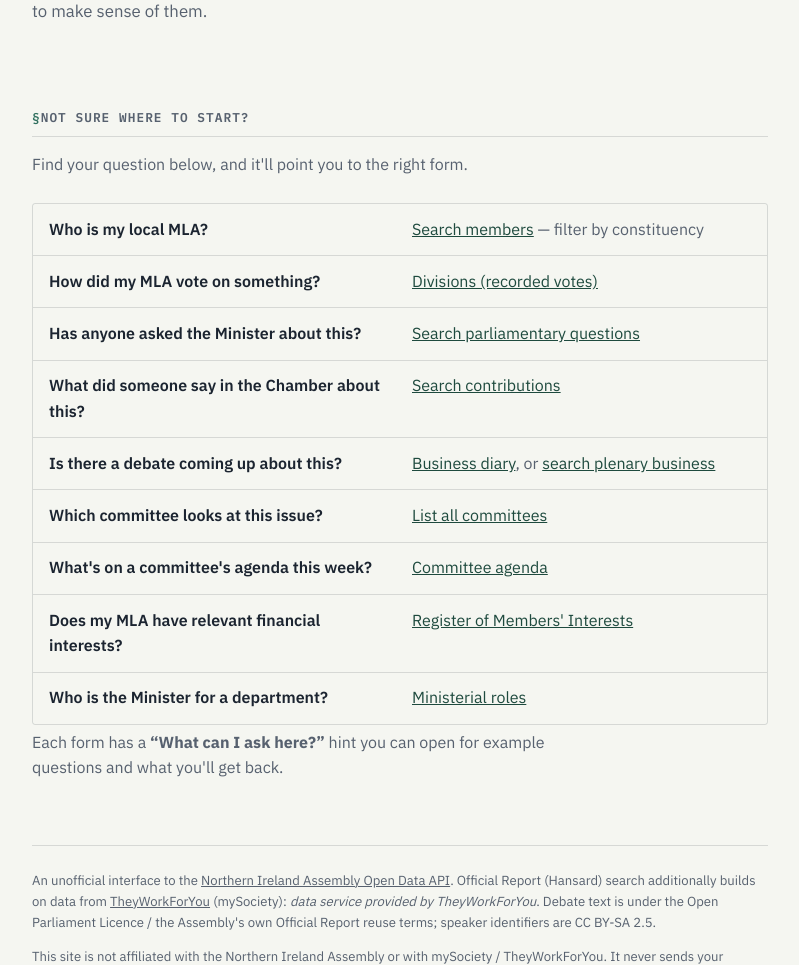
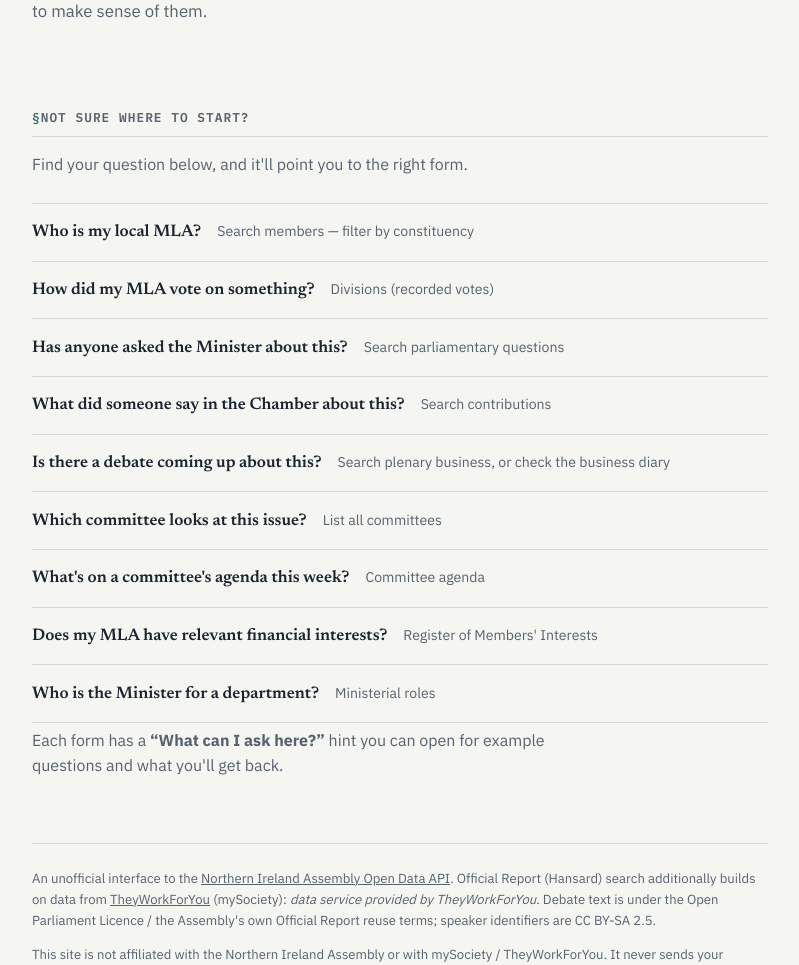
Before and after one commit to tobiasdavidson7-ui/ni-assembly-mcp, a Python web app: template ni_assembly_mcp/forms/templates/index.html in a window 1280 px wide. Shown: the part 303-1268 px from the top of the page, without its empty margins (240-1039 px from the left). Run offline with Jinja, Linux system fonts and the light colour scheme; the template is opened without the code that fills it, so the values that code supplies are empty.

Commit message:
Match lookup section layout to the forms register below it
Each row is now the same whole-row-clickable link component used by
the register list (question in the serif register-row-title, target
form in the plain register-row-summary, no separate underlined
sub-links) instead of a definition list with inline anchors.

Co-Authored-By: Claude Sonnet 5 <noreply@anthropic.com>

```diff
--- a/ni_assembly_mcp/forms/templates/base.html
+++ b/ni_assembly_mcp/forms/templates/base.html
@@ -129,19 +129,8 @@
   .hero h1 em { font-style: italic; color: var(--accent-strong); }
   .hero .lede { font-size: 1.05rem; color: var(--ink-soft); max-width: 46ch; margin: 0; }
 
-  /* index.html — lookup list (question → form), same voice as the register below it */
+  /* index.html — lookup section (reuses .register-list/.register-row below) */
   .lookup { margin: 0 0 1rem; }
-  .lookup-list { margin: 0; border: 1px solid var(--hairline); border-radius: var(--radius); }
-  .lookup-row {
-    display: grid; grid-template-columns: 1fr 1fr; gap: .3rem 1.5rem;
-    padding: .8rem 1rem; border-bottom: 1px solid var(--hairline);
-  }
-  .lookup-list .lookup-row:last-child { border-bottom: none; }
-  .lookup-row dt { font-weight: 600; color: var(--ink); margin: 0; }
-  .lookup-row dd { color: var(--ink-soft); margin: 0; }
-  @media (max-width: 640px) {
-    .lookup-row { grid-template-columns: 1fr; gap: .2rem; }
-  }
 
   /* index.html — register (form groups) */
   .register { margin: 0 0 1rem; }
--- a/ni_assembly_mcp/forms/templates/index.html
+++ b/ni_assembly_mcp/forms/templates/index.html
@@ -10,26 +10,53 @@
 <section class="lookup">
   <h2 class="register-heading">Not sure where to start?</h2>
   <p class="summary">Find your question below, and it'll point you to the right form.</p>
-  <dl class="lookup-list">
-    <div class="lookup-row"><dt>Who is my local MLA?</dt>
-      <dd><a href="/forms/members">Search members</a> — filter by constituency</dd></div>
-    <div class="lookup-row"><dt>How did my MLA vote on something?</dt>
-      <dd><a href="/forms/divisions">Divisions (recorded votes)</a></dd></div>
-    <div class="lookup-row"><dt>Has anyone asked the Minister about this?</dt>
-      <dd><a href="/forms/questions">Search parliamentary questions</a></dd></div>
-    <div class="lookup-row"><dt>What did someone say in the Chamber about this?</dt>
-      <dd><a href="/forms/contributions">Search contributions</a></dd></div>
-    <div class="lookup-row"><dt>Is there a debate coming up about this?</dt>
-      <dd><a href="/forms/business-diary">Business diary</a>, or <a href="/forms/plenary-business">search plenary business</a></dd></div>
-    <div class="lookup-row"><dt>Which committee looks at this issue?</dt>
-      <dd><a href="/forms/committees">List all committees</a></dd></div>
-    <div class="lookup-row"><dt>What's on a committee's agenda this week?</dt>
-      <dd><a href="/forms/committee-agenda">Committee agenda</a></dd></div>
-    <div class="lookup-row"><dt>Does my MLA have relevant financial interests?</dt>
-      <dd><a href="/forms/registered-interests">Register of Members' Interests</a></dd></div>
-    <div class="lookup-row"><dt>Who is the Minister for a department?</dt>
-      <dd><a href="/forms/ministerial-roles">Ministerial roles</a></dd></div>
-  </dl>
+  <ul class="register-list">
+    <li><a class="register-row" href="/forms/members">
+      <span class="register-row-title">Who is my local MLA?</span>
+      <span class="register-row-summary">Search members — filter by constituency</span>
+      <span class="register-row-arrow" aria-hidden="true">&rarr;</span>
+    </a></li>
+    <li><a class="register-row" href="/forms/divisions">
+      <span class="register-row-title">How did my MLA vote on something?</span>
+      <span class="register-row-summary">Divisions (recorded votes)</span>
+      <span class="register-row-arrow" aria-hidden="true">&rarr;</span>
+    </a></li>
+    <li><a class="register-row" href="/forms/questions">
+      <span class="register-row-title">Has anyone asked the Minister about this?</span>
+      <span class="register-row-summary">Search parliamentary questions</span>
+      <span class="register-row-arrow" aria-hidden="true">&rarr;</span>
+    </a></li>
+    <li><a class="register-row" href="/forms/contributions">
+      <span class="register-row-title">What did someone say in the Chamber about this?</span>
+      <span class="register-row-summary">Search contributions</span>
+      <span class="register-row-arrow" aria-hidden="true">&rarr;</span>
+    </a></li>
+    <li><a class="register-row" href="/forms/plenary-business">
+      <span class="register-row-title">Is there a debate coming up about this?</span>
+      <span class="register-row-summary">Search plenary business, or check the business diary</span>
+      <span class="register-row-arrow" aria-hidden="true">&rarr;</span>
+    </a></li>
+    <li><a class="register-row" href="/forms/committees">
+      <span class="register-row-title">Which committee looks at this issue?</span>
+      <span class="register-row-summary">List all committees</span>
+      <span class="register-row-arrow" aria-hidden="true">&rarr;</span>
+    </a></li>
+    <li><a class="register-row" href="/forms/committee-agenda">
+      <span class="register-row-title">What's on a committee's agenda this week?</span>
+      <span class="register-row-summary">Committee agenda</span>
+      <span class="register-row-arrow" aria-hidden="true">&rarr;</span>
+    </a></li>
+    <li><a class="register-row" href="/forms/registered-interests">
+      <span class="register-row-title">Does my MLA have relevant financial interests?</span>
+      <span class="register-row-summary">Register of Members' Interests</span>
+      <span class="register-row-arrow" aria-hidden="true">&rarr;</span>
+    </a></li>
+    <li><a class="register-row" href="/forms/ministerial-roles">
+      <span class="register-row-title">Who is the Minister for a department?</span>
+      <span class="register-row-summary">Ministerial roles</span>
+      <span class="register-row-arrow" aria-hidden="true">&rarr;</span>
+    </a></li>
+  </ul>
   <p class="summary">Each form has a <strong>&ldquo;What can I ask here?&rdquo;</strong> hint you can open for
   example questions and what you'll get back.</p>
 </section>
```
